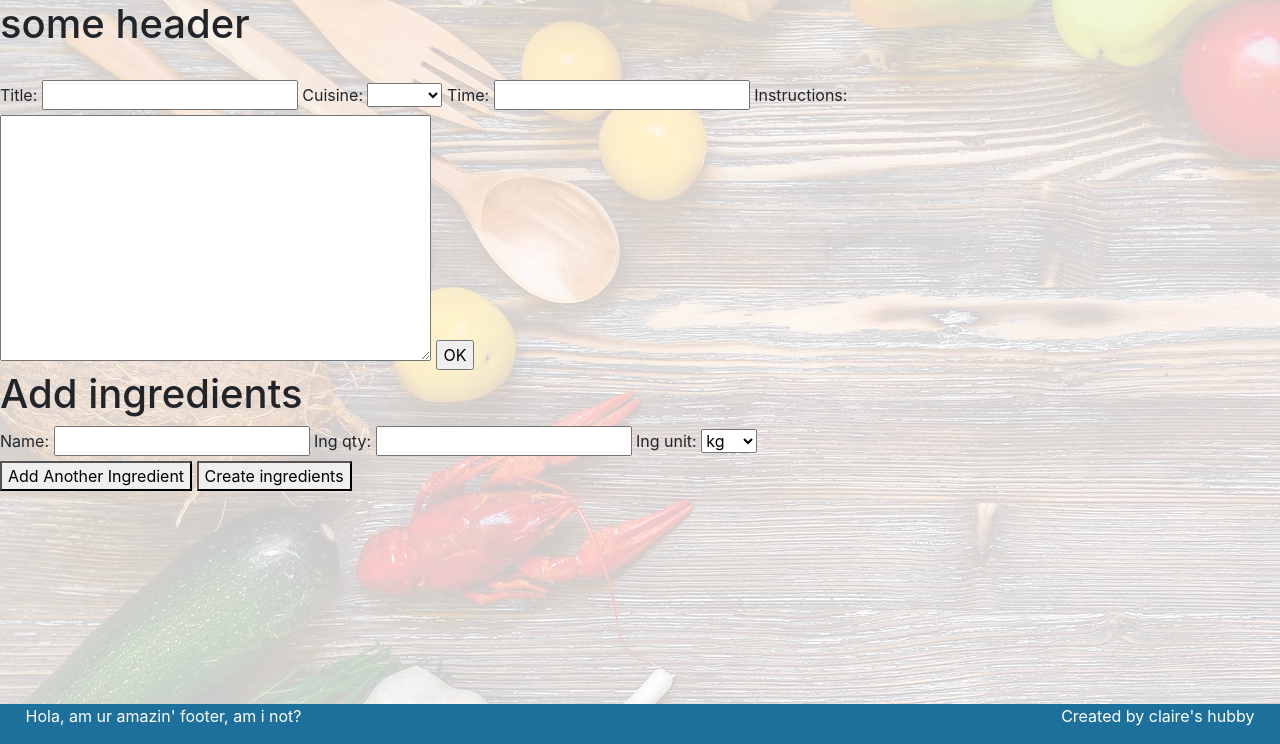
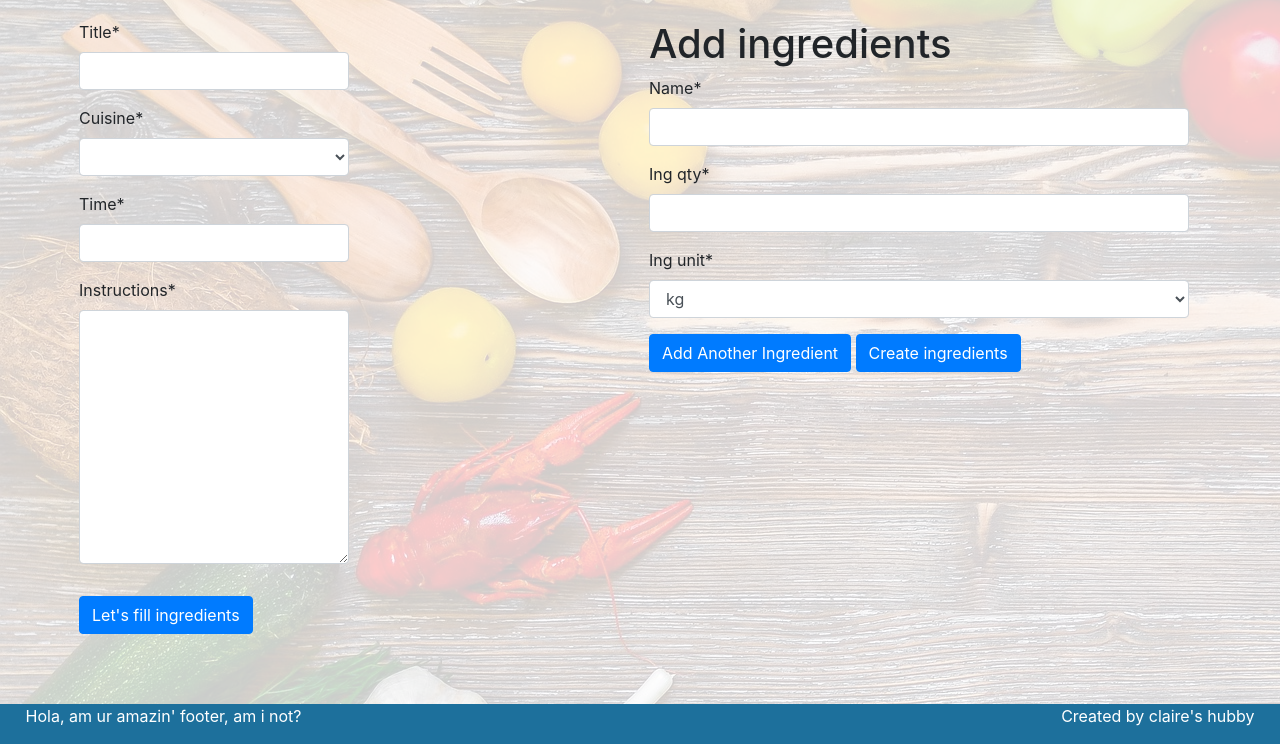
Before and after one commit to Kadlec-Filip/Phood, a Django app: a page that uses Phood1/templates/pages/base.html in a window 1280 px wide. Shown: the part 56-800 px from the top of the page. Run offline with Django 4.2, Linux system fonts and the light colour scheme; some libraries are stand-ins or nearby versions.

Commit message:
Added crispy forms, working on Add recipe

```diff
--- a/Phood1/Phood1/settings.py
+++ b/Phood1/Phood1/settings.py
@@ -40,9 +40,14 @@
 
     # third party stuff
     'django_extensions',
+    'bootstrap4',
+    'crispy_forms',
+    'crispy_bootstrap4',
     # my apps
     'recipe',
 ]
+
+CRISPY_TEMPLATE_PACK = 'bootstrap4'
 
 MIDDLEWARE = [
     'django.middleware.security.SecurityMiddleware',
--- a/Phood1/templates/pages/add_recipe.html
+++ b/Phood1/templates/pages/add_recipe.html
@@ -1,31 +1,62 @@
 {% extends 'pages/base.html' %}
 {% load static %}
+{% load crispy_forms_tags %}
 {% block content %}
 <style>
-
+    #form_container{
+        margin-left: 5%;
+        margin-top: 20px;
+        width: 90%;
+    }
+    #recipe_form{
+        width:50%;
+    }
+    .subBtn{
+    margin-left: 25%;
+    border: 1px outset buttonborder;
+    border-radius: 5px;
+    color: white;
+    background-color: #1d709c;
+    }
 
 </style>
-<h1>some header</h1><br>
-<form action="{% url 'add_recipe' form1_done=1%}" method="post">
+<div class="container" id="form_container">
+    <div class="row">
+      <div class="col col-lg-6">
+        <form action="{% url 'add_recipe' form1_done=1%}" method="post" id="recipe_form">
             {% csrf_token %}
-  {{ form_recipe }}
-  <input type="submit" value="OK">
+            <!-- {{ form_recipe|crispy }} -->
+              <div class="form-row ">
+                  <div class="form-group col-md-12">
+                      {{form_recipe.title|as_crispy_field}}
+                      {{form_recipe.cuisine|as_crispy_field}}
+                      {{form_recipe.time|as_crispy_field}}
+                      {{form_recipe.instructions|as_crispy_field}}
+                  </div>
+              </div>
+            <button type="submit" class='btn btn-primary' id="subBtn">Let's fill ingredients</button>
+            {{ form.errors }}
           </form>
-
+        </div>
+      <div class="col col-lg-6">
         {% if form1_done %}
         <h1>Add ingredients</h1>
-<form id="form-container" method="POST">
+        <form id="form-container" method="POST" id="recipe_form">
             {% csrf_token %}
-    {{formset.management_form}}
+            {{formset.management_form|crispy}}
             {% for form in formset %}
             <div class="ing-form">
-    {{form}}
+            {{form|crispy}}
             </div>
             {% endfor %}
-    <button id="add-form" type="button">Add Another Ingredient</button>
-    <button type="submit">Create ingredients</button>
+            <button id="add-form" class='btn btn-primary'>Add Another Ingredient</button>
+            <button type="submit" class='btn btn-primary'>Create ingredients</button>
         </form>
         {% endif %}
+    </div>
+  </div>
+</div>
+
 
 <script>
     let birdForm = document.querySelectorAll(".ing-form")
--- a/Phood1/templates/pages/base.html
+++ b/Phood1/templates/pages/base.html
@@ -3,6 +3,8 @@
 
 <head>
 <meta charset="UTF-8">
+<link rel="stylesheet" href="https://cdn.jsdelivr.net/npm/bootstrap@4.3.1/dist/css/bootstrap.min.css" integrity="sha384-ggOyR0iXCbMQv3Xipma34MD+dH/1fQ784/j6cY/iJTQUOhcWr7x9JvoRxT2MZw1T" crossorigin="anonymous">
+
 <title>Phood</title>
 {% load static %}
 
```
Lines whose indentation alone changed are shown as unchanged.
